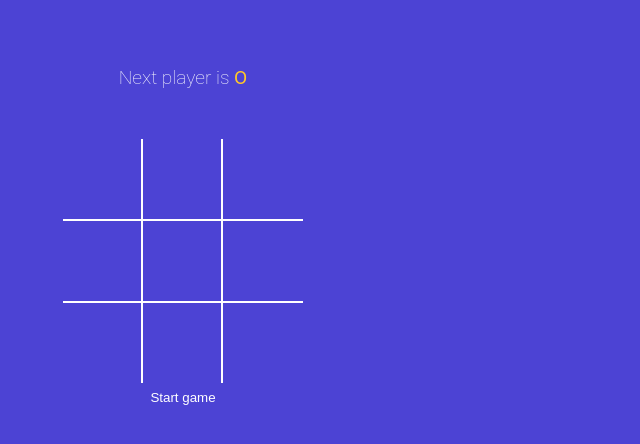
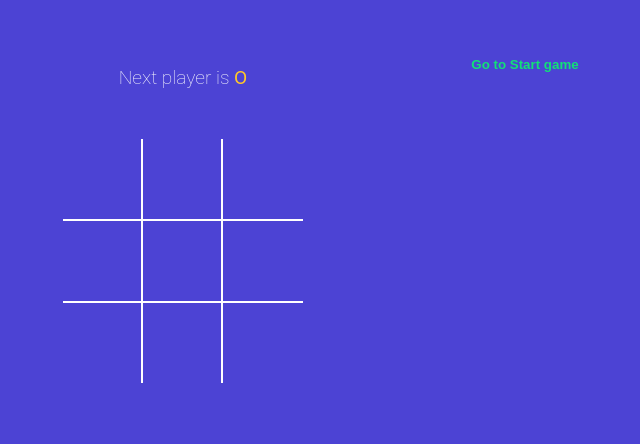
Before and after one commit to hiashraful/tictactoe, a React (Vite) app: page / in a window 1280 px wide. Shown: the part 190-634 px from the top of the page, without its empty margins (457-1097 px from the left). Built offline with nearby package versions, Linux system fonts and the light colour scheme.

Commit message:
base history added

```diff
--- a/src/App.jsx
+++ b/src/App.jsx
@@ -12,13 +12,15 @@ function App() {
   const [currentMove, setCurrentMove] = useState(0);
   const gamingBoard = history[currentMove];
   const winner = calculateWinner(gamingBoard.squares);
-  console.log({ history, currentMove });
   const handleSquareClick = clickedPosition => {
     if (gamingBoard.squares[clickedPosition] || winner) {
       return;
     }
     setHistory(currentHistory => {
-      const lastGamingState = currentHistory[currentHistory.length - 1];
+      const isTraversing = currentMove + 1 !== currentHistory.length;
+      const lastGamingState = isTraversing
+      ? currentHistory[currentMove]
+      : currentHistory[currentHistory.length - 1]
 
       const nextSquaresState = lastGamingState.squares.map(
         (squareValue, position) => {
@@ -29,7 +31,10 @@ function App() {
         }
       );
 
-      return currentHistory.concat({
+      const base = isTraversing
+        ? currentHistory.slice(0, currentHistory.indexOf(lastGamingState) + 1)
+        : currentHistory;
+      return base.concat({
         squares: nextSquaresState,
         isXNext: !lastGamingState.isXNext,
       });
@@ -48,7 +53,7 @@ function App() {
         squares={gamingBoard.squares}
         handleSquareClick={handleSquareClick}
       />
-      <History history={history} moveTo={moveTo} />
+      <History history={history} moveTo={moveTo} currentMove={currentMove} />
     </div>
   );
 }
--- a/src/components/History.jsx
+++ b/src/components/History.jsx
@@ -1,12 +1,16 @@
-const History = ({ history, moveTo }) => {
+const History = ({ history, moveTo, currentMove }) => {
   return (
     <div className="history-wrapper">
       <ul className="history">
         {history.map((_, index) => (
           <li key={index}>
             <div>
-              <button type="button" className="btn-move" onClick={()=>moveTo(index)}>
-                {index === 0 ? 'Start game' : `Go to move #${index}`}
+              <button
+                type="button"
+                className={`btn-move ${currentMove === index ? 'active' : ''}`}
+                onClick={() => moveTo(index)}
+              >
+                {index === 0 ? 'Go to Start game' : `Go to move #${index}`}
               </button>
             </div>
           </li>
--- a/src/style.scss
+++ b/src/style.scss
@@ -37,6 +37,8 @@ button {
 }
 
 .history-wrapper {
+  position: absolute;
+  left: 65%;
   width: 300px;
   text-align: center;
   margin-bottom: 20px;
```
